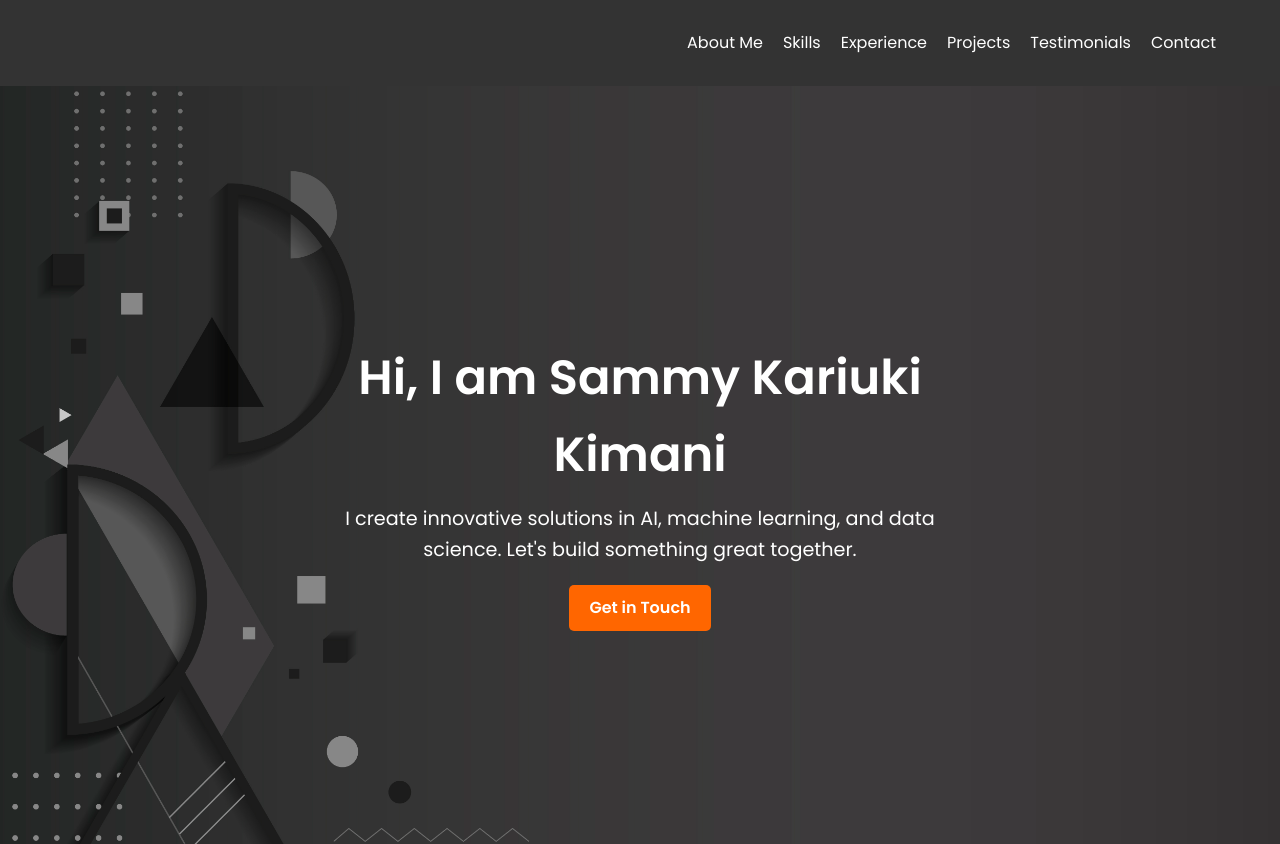
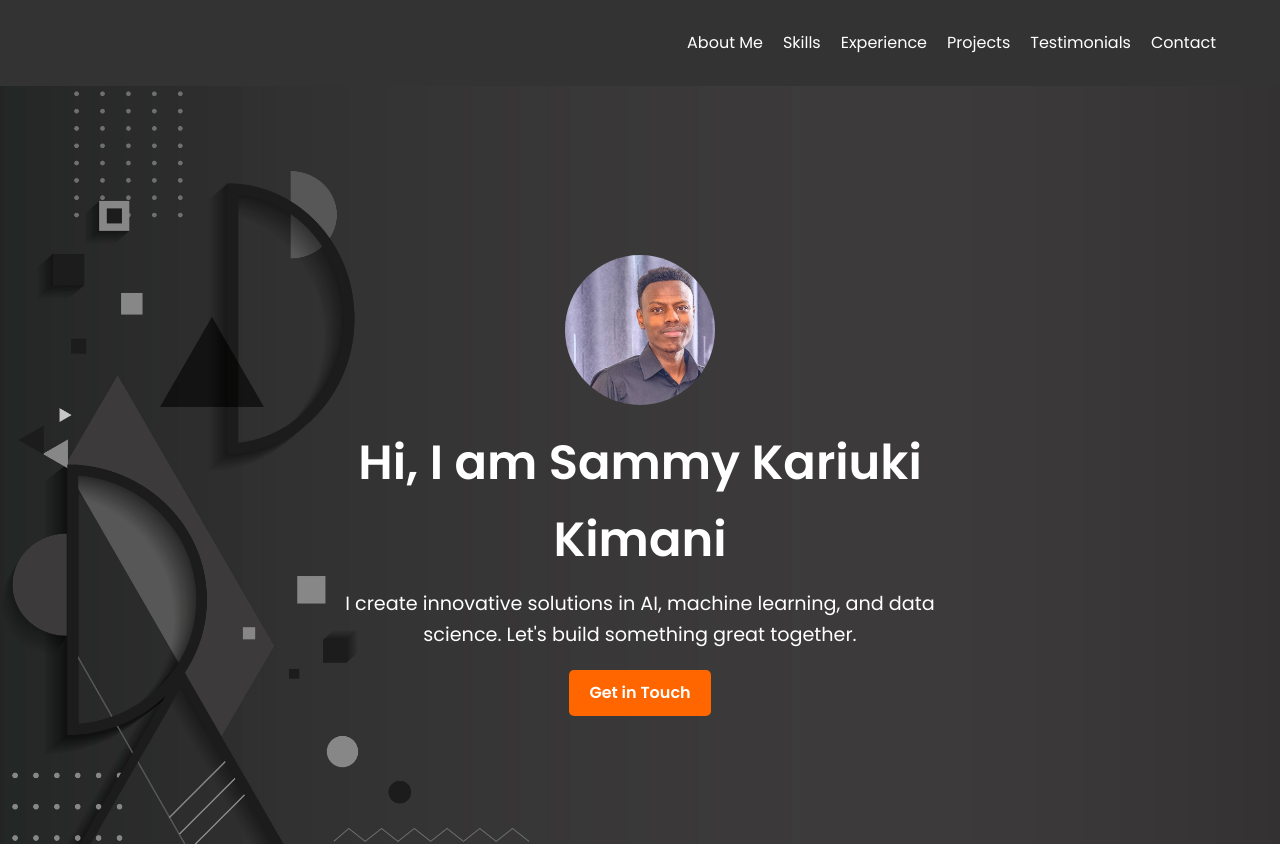
Before and after one commit to samcurryokee/portfolio, a plain HTML site: page index.html in a window 1280 px wide. Shown: the top 844 px of the page. Drawn offline with Linux system fonts and the light colour scheme; a script that the page names is missing.

Commit message:
headshot code

```diff
--- a/index.html
+++ b/index.html
@@ -31,12 +31,16 @@
 
   <section id="hero" style="background-image: url('background.jpg');">
     <div class="hero-content">
-      <h1>Hi, I am Sammy Kariuki Kimani </h1>
+      <div class="headshot">
+        <img src="headshot.jpg" alt="Sammy Kimani's Headshot">
+      </div>
+      <h1>Hi, I am Sammy Kariuki Kimani</h1>
       <p>I create innovative solutions in AI, machine learning, and data science. Let's build something great together.
       </p>
       <a href="#contact" class="cta">Get in Touch</a>
     </div>
   </section>
+
 
   <section id="about" class="content-section">
     <div class="container">
--- a/styles.css
+++ b/styles.css
@@ -65,6 +65,23 @@ header nav ul li a:hover {
 
 #hero .hero-content {
   max-width: 600px;
+}
+
+/* Headshot Section */
+.headshot {
+  width: 150px;
+  height: 150px;
+  border-radius: 50%;
+  overflow: hidden;
+  margin: 0 auto 20px;
+  /* Center the image and add some space below */
+}
+
+.headshot img {
+  width: 100%;
+  height: 100%;
+  object-fit: cover;
+  /* Ensures the image covers the entire circular area */
 }
 
 #hero .hero-content h1 {
```
Also changed, not shown: headshot.jpg (added).
